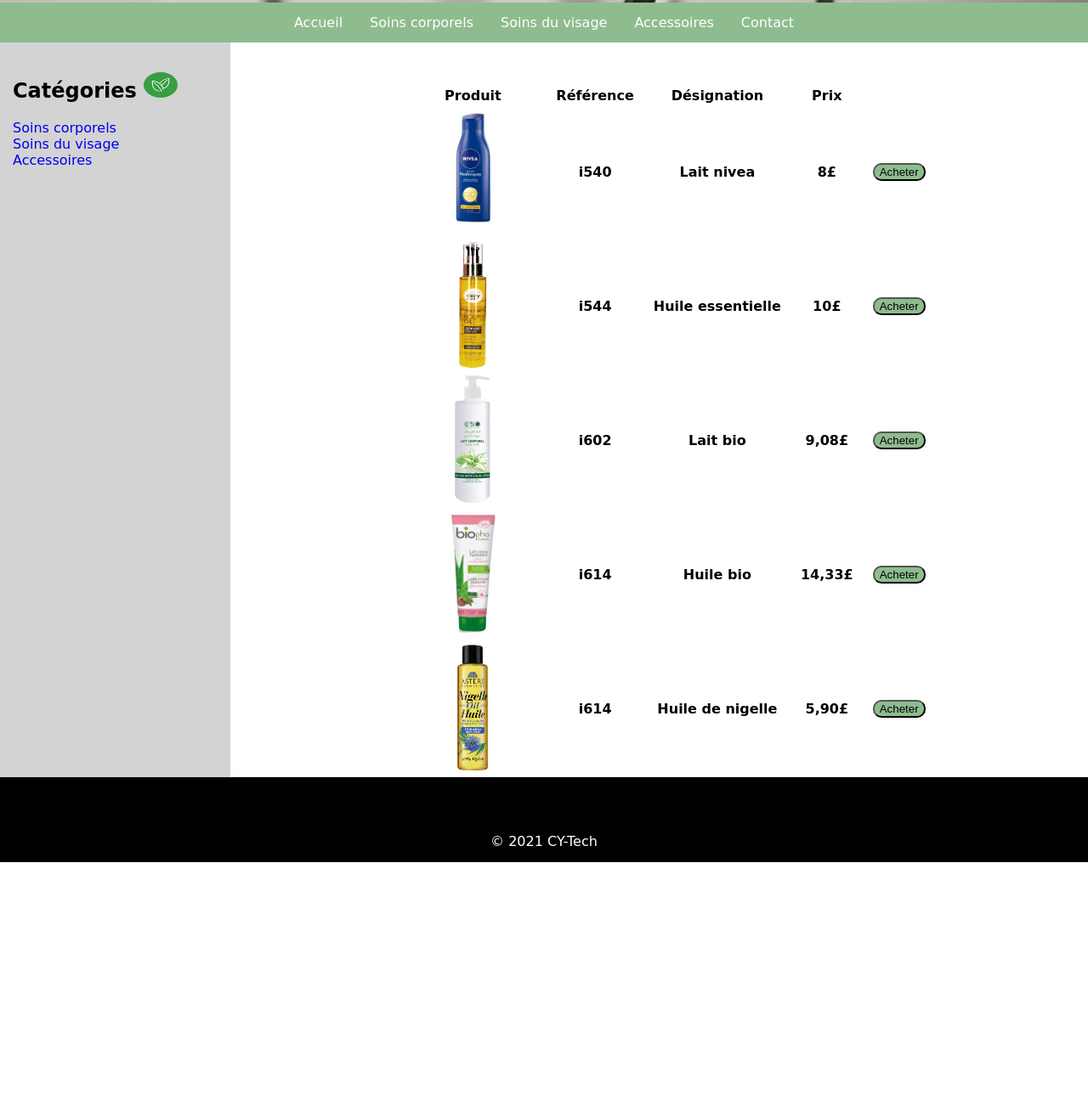
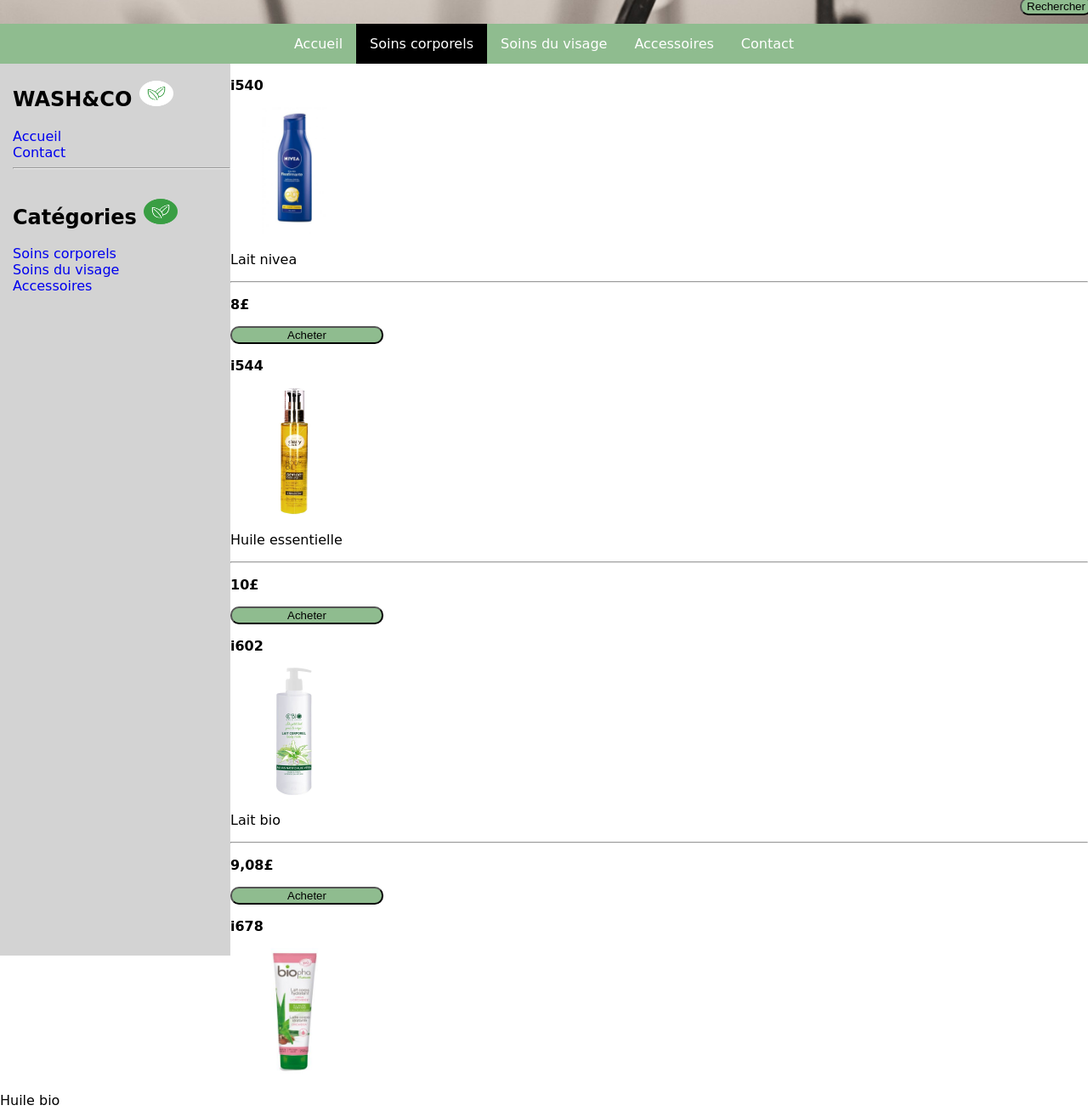
Before and after one commit to 1062334611/ProjetWASH-CO, a plain HTML site: page projet/projet/SoinsCorp.html in a window 1280 px wide. Shown: the part 208-1516 px from the top of the page at 85% size. Before the commit the page ends 1223 px from the top, so only its background shows below. Drawn offline with Linux system fonts and the light colour scheme.

Commit message:
Add files via upload

```diff
--- a/projet/projet/SoinsCorp.html
+++ b/projet/projet/SoinsCorp.html
@@ -5,8 +5,11 @@
     <meta charset="utf-8" />
     <title></title>
     <link rel="stylesheet" href="css/accueil.css" />
+    <script type="text/javascript" src="js/Script.js"></script>
 </head>
 <body>
+    <div style="width:100%; background-color:gray; color:white;height:25px; float:right;">
+    </div>
     <header>
         <img id="logo" src="img/logo/logo_small.png" alt="Logo" />
         <h2> <center> WASH&CO <img id="logo2" src="img/logo/logo_small_icon_only.png" alt="Logo2" /> </center></h2>
@@ -14,7 +17,7 @@
         <form>
             <div id="search">
                 <input type="search" id="maRecherche" name="q">
-                <button id="bouton">Rechercher</button>
+                <button id="bouton1">Rechercher</button>
             </div>
         </form>
 
@@ -22,7 +25,7 @@
 
             <ul>
                 <li><a href="index.html"> Accueil</a></li>
-                <li><a href="SoinsCorp.html">Soins corporels</a></li>
+                <li><a style="background-color:black;" href="SoinsCorp.html">Soins corporels</a></li>
                 <li><a href="SoinVisage.html">Soins du visage</a></li>
                 <li><a href="accesoires.html">Accessoires</a></li>
                 <li><a href="contact.html">Contact</a></li>
@@ -31,82 +34,113 @@
         </nav>
     </header>
 
-    <aside style="height:900px">
+    <aside style="height: 1050px">
+        <h2>WASH&CO <img id="logo2" src="img/logo/logo_small_icon_only.png" alt="Logo2" /></h2>
+        <a href="index.html"> Accueil</a><br />
+        <a href="contact.html">Contact</a><br />
+        <hr />
         <h2>Catégories <img id="logo3" src="img/logo/logo_small_icon_only_inverted.png" alt="logo3" /></h2>
         <a href="SoinsCorp.html">Soins corporels</a><br />
         <a href="SoinVisage.html">Soins du visage</a><br />
         <a href="accesoires.html">Accessoires</a>
     </aside>
 
-    <table>
-        <tr>
-            <th>Produit</th>
-            <th>Référence</th>
-            <th>Désignation</th>
-            <th>Prix</th>
 
-        </tr>
+    <div id="produits">
 
-        <tr>
-            <th><img class="produit" src="img/nivea.jpg" alt="nivea" /></th>
-            <th>i540</th>
-            <th>Lait nivea</th>
-            <th>8£</th>
-            <th>
-                <button name="favorite" type="button">
+        <div class="article">
+            <p><strong>i540</strong></p>
+            <img class="produit" src="img/nivea.jpg" alt="nivea" />
+            <p>Lait nivea</p>
+            <hr />
+            <p id="stock1">
+                <strong>8£</strong><br />
+            </p>
+            <div>
+                <button class="bouton" style="width:180px" name="favorite" type="button">
                     Acheter
                 </button>
-            </th>
-        </tr>
-        <tr>
-            <th><img class="produit" src="img/sensehuile.jpg" alt="sensehuile" /></th>
-            <th>i544</th>
-            <th>Huile essentielle</th>
-            <th>10£</th>
-            <th>
-                <button name="favorite" type="button">
+            </div>
+
+        </div>
+
+        <div class="article">
+            <p><strong>i544</strong></p>
+            <img class="produit" src="img/sensehuile.jpg" alt="sensehuile" />
+            <p>Huile essentielle</p>
+            <hr />
+            <p id="stock2"><strong>10£</strong></pid="stock1">
+            <div>
+                <button class="bouton" style="width:180px" name="favorite" type="button">
                     Acheter
                 </button>
-            </th>
-        </tr>
-        <tr>
-            <th><img class="produit" src="img/laitbio.jpg" alt="laitbio" /></th>
-            <th>i602</th>
-            <th>Lait bio</th>
-            <th>9,08£</th>
-            <th>
-                <button name="favorite" type="button">
+            </div>
+
+        </div>
+
+        <div class="article">
+            <p><strong>i602</strong></p>
+            <img class="produit" src="img/laitbio.jpg" alt="laitbio" />
+            <p>Lait bio</p>
+            <hr />
+            <p id="stock3"><strong>9,08£</strong></p>
+            <div>
+                <button class="bouton" style="width:180px" name="favorite" type="button">
                     Acheter
                 </button>
-            </th>
-        </tr>
-        <tr>
-            <th><img class="produit" src="img/huileCorps.jpg" alt="Huile corp" /></th>
-            <th>i614</th>
-            <th>Huile bio</th>
-            <th>14,33£</th>
-            <th>
-                <button name="favorite" type="button">
+            </div>
+
+        </div>
+    </div>
+
+    <div id="produits">
+        <div class="article">
+            <p><strong> i678</strong></p>
+            <img class="produit" src="img/huileCorps.jpg" alt="Huile corp" />
+            <p>Huile bio</p>
+            <hr />
+            <p id="stock4"><strong>14,33£</strong></p>
+            <div>
+                <button class="bouton" style="width:180px" name="favorite" type="button">
                     Acheter
                 </button>
-            </th>
-        </tr>
-        <tr>
-            <th><img class="produit" src="img/huilenigelle.jpg" alt="Huile de nigelle" /></th>
-            <th>i614</th>
-            <th>Huile de nigelle</th>
-            <th>5,90£</th>
-            <th>
-                <button name="favorite" type="button">
-                    Acheter
-                </button>
-            </th>
-        </tr>
+            </div>
 
+        </div>
 
-    </table>
+        <div class="article">
+            <p><strong>i614</strong></p>
+            <img class="produit" src="img/huilenigelle.jpg" alt="Huile nigelle" />
+            <p>Huile de nigelle</p>
+            <hr />
+            <p id="stock5"><strong>5,90£</strong></p>
+            <div>
+                <input style="width:180px" value="Acheter" type="submit" />
+
+            </div>
+
+        </div>
+    </div>
+    <button onclick="afficherStock()" style="        margin-top: 30px;
+        float: right;
+        margin-right: 50px;
+        height: 30px;
+        border-radius: 10px;
+        background-color:gold;
+        font-family: cursive;" name="favorite" type="button">
+        stock
+    </button>
 </body>
-<footer>
-    <p><center> © 2021 CY-Tech </center></p>
+<footer style="margin-top:250px">
+    <center>
+        <p>
+            Contact <br />
+            email: ngassamfey@eisti.eu jian.wu@eisti.eu<br />
+            téléphone: 0753210077 0776931738 <br />
+        </p>
+
+        <p> © 2021 CY-Tech</p>
+    </center>
+
 </footer>
 </html>
```
